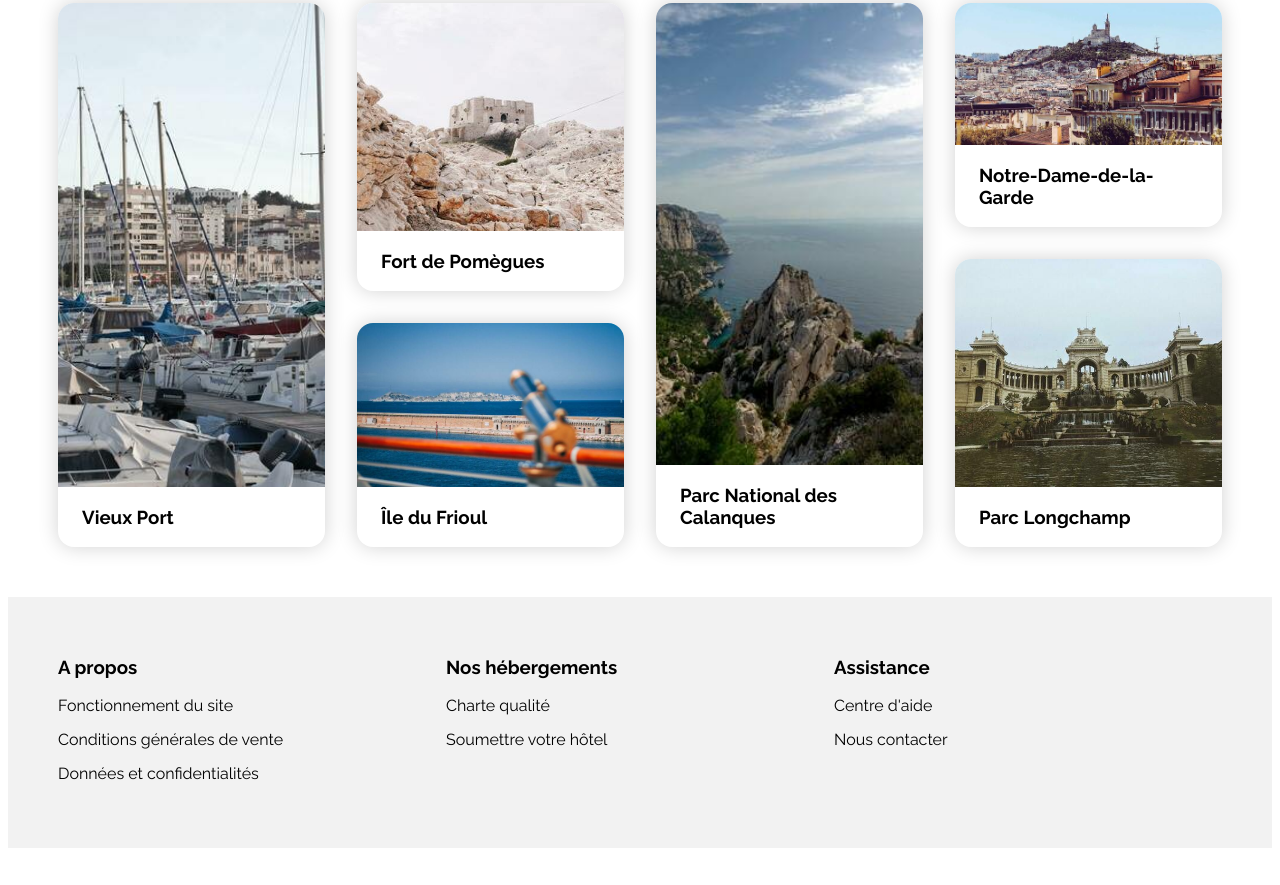
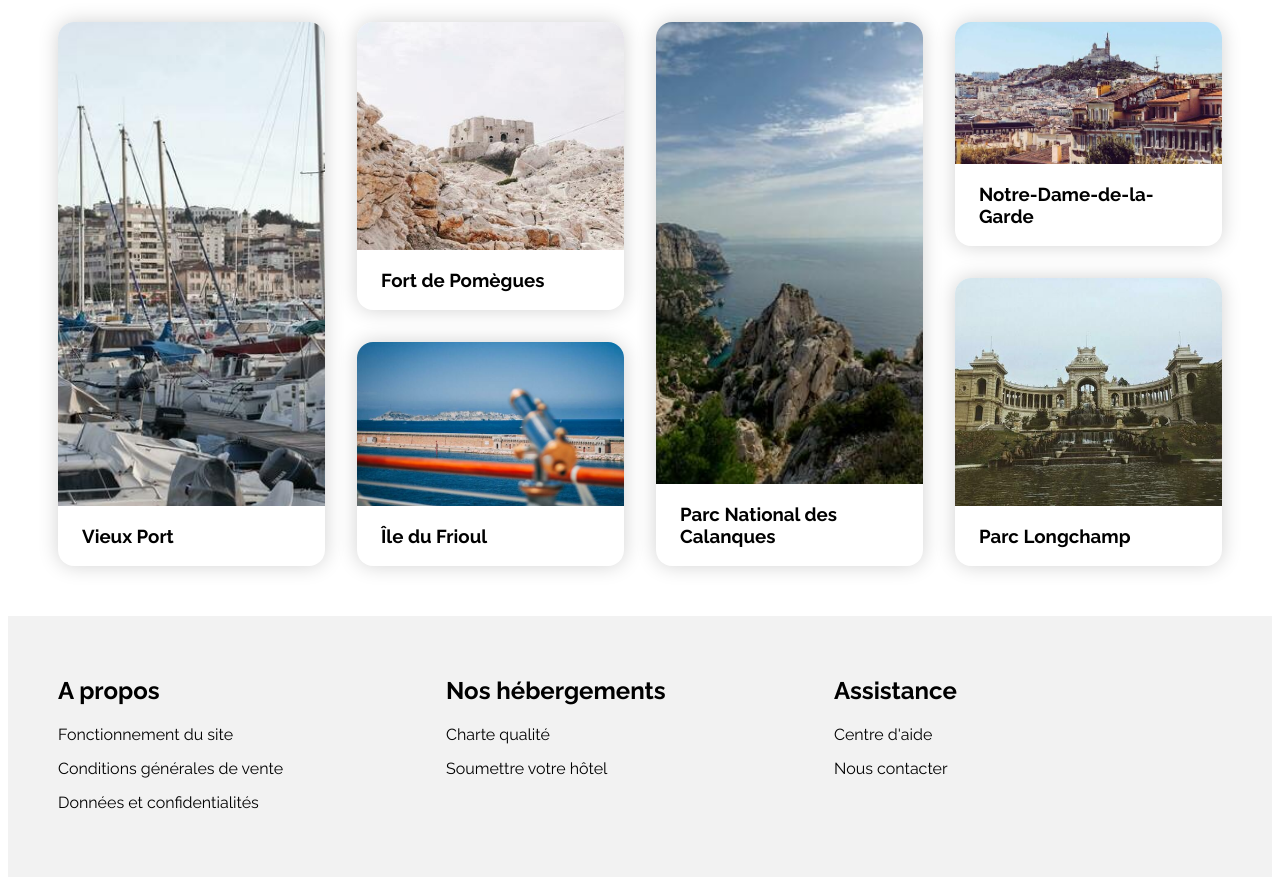
Before and after one commit to walid-antar/Antar_Walid_2_13042021, a plain HTML site: page index.html in a window 1280 px wide. Shown: the part 1222-2107 px from the top of the page. Before the commit the page ends 2078 px from the top, so only its background shows below. Drawn offline with Linux system fonts and the light colour scheme.

Commit message:
modification de h1, h2 et h3

```diff
--- a/index.html
+++ b/index.html
@@ -25,7 +25,7 @@
 				<a href="signup.html" class="signUp">S'inscrire</a>
 			</header>
             <div class="search">
-				<h2>Trouvez votre hébergement pour des vacances de rêve</h2>
+				<h1 class="titre">Trouvez votre hébergement pour des vacances de rêve</h1>
 				<p>En plein centre ville ou en pleine nature</p>
 				<form class="searchBar flex" action="#" method="GET">
 					<div class="containerMarker flex">
@@ -335,7 +335,7 @@
 
             <footer class="flex">
                 <div class="aPropos">
-                    <h3>A propos</h3>
+                    <h2 class="footer">A propos</h2>
                     <ul>
                         <li><a href="#">Fonctionnement du site</a></li>
                         <li><a href="#">Conditions générales de vente</a></li>
@@ -343,14 +343,14 @@
                     </ul>
                 </div>
                 <div class="nosHeber">
-                    <h3>Nos hébergements</h3>
+                    <h2 class="footer">Nos hébergements</h2>
                     <ul>
                         <li><a href="#">Charte qualité</a></li>
                         <li><a href="#">Soumettre votre hôtel</a></li>
                     </ul>
                 </div>
                 <div class="assistance">
-                    <h3>Assistance</h3>
+                    <h2 class="footer">Assistance</h2>
                     <ul>
                         <li><a href="#">Centre d'aide</a></li>
                         <li><a href="#">Nous contacter</a></li>
```
